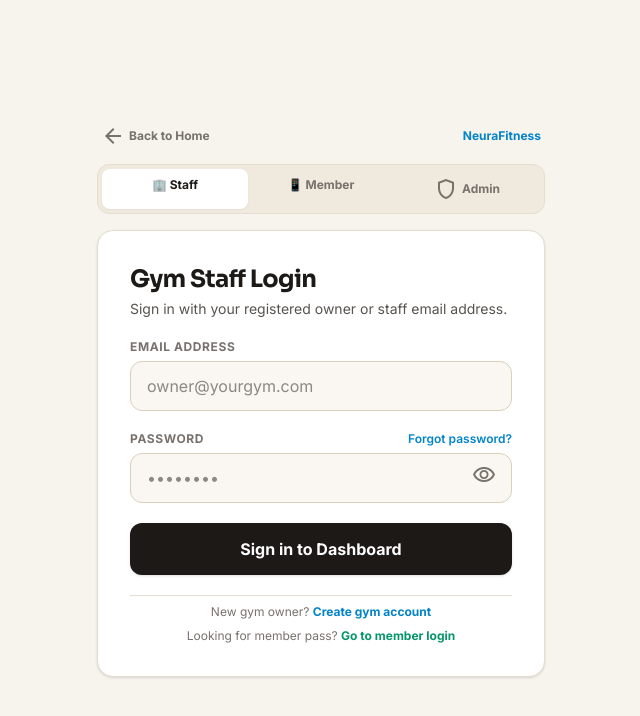
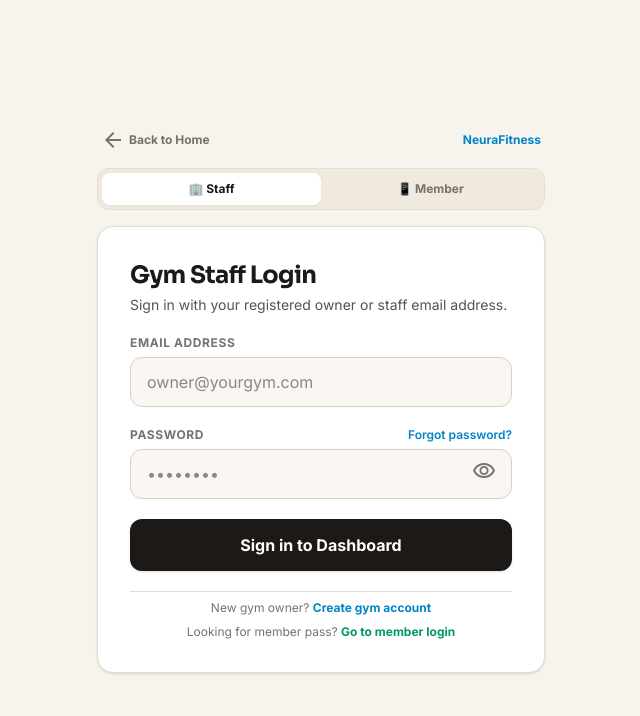
Before and after one commit to adee-kaushik/NeuraForge-GYM, a Next.js app: page /login in a window 1280 px wide. Shown: the top 716 px of the page, without its empty margins (319-959 px from the left). Built offline with nearby package versions, Linux system fonts and the light colour scheme.

Commit message:
fix: remove admin login tab from staff and member login pages

```diff
--- a/src/app/login/page.tsx
+++ b/src/app/login/page.tsx
@@ -38,7 +38,7 @@ export default function LoginPage() {
         </div>
 
         {/* Role Switcher Tabs */}
-        <div className="grid grid-cols-3 p-1 rounded-xl bg-surface-container border border-surface-container-high text-xs font-bold">
+        <div className="grid grid-cols-2 p-1 rounded-xl bg-surface-container border border-surface-container-high text-xs font-bold">
           <div className="py-2 text-center rounded-lg bg-surface-container-lowest text-on-surface shadow-xs">
             🏢 Staff
           </div>
@@ -47,13 +47,6 @@ export default function LoginPage() {
             className="py-2 text-center rounded-lg text-outline hover:text-on-surface transition-colors"
           >
             📱 Member
-          </Link>
-          <Link
-            href="/admin/login"
-            className="py-2 text-center rounded-lg text-outline hover:text-secondary transition-colors flex items-center justify-center gap-1"
-          >
-            <span className="material-symbols-outlined text-xs">shield</span>
-            Admin
           </Link>
         </div>
 
--- a/src/app/member/login/page.tsx
+++ b/src/app/member/login/page.tsx
@@ -37,7 +37,7 @@ export default function MemberLoginPage() {
         </div>
 
         {/* Role Switcher Tabs */}
-        <div className="grid grid-cols-3 p-1 rounded-xl bg-surface-container border border-surface-container-high text-xs font-bold">
+        <div className="grid grid-cols-2 p-1 rounded-xl bg-surface-container border border-surface-container-high text-xs font-bold">
           <Link
             href="/login"
             className="py-2 text-center rounded-lg text-outline hover:text-on-surface transition-colors"
@@ -47,13 +47,6 @@ export default function MemberLoginPage() {
           <div className="py-2 text-center rounded-lg bg-surface-container-lowest text-tertiary shadow-xs font-extrabold">
             📱 Member
           </div>
-          <Link
-            href="/admin/login"
-            className="py-2 text-center rounded-lg text-outline hover:text-secondary transition-colors flex items-center justify-center gap-1"
-          >
-            <span className="material-symbols-outlined text-xs">shield</span>
-            Admin
-          </Link>
         </div>
 
         {/* Member Login Card (Passwordless: Gym Code + ID/Phone only) */}
```
